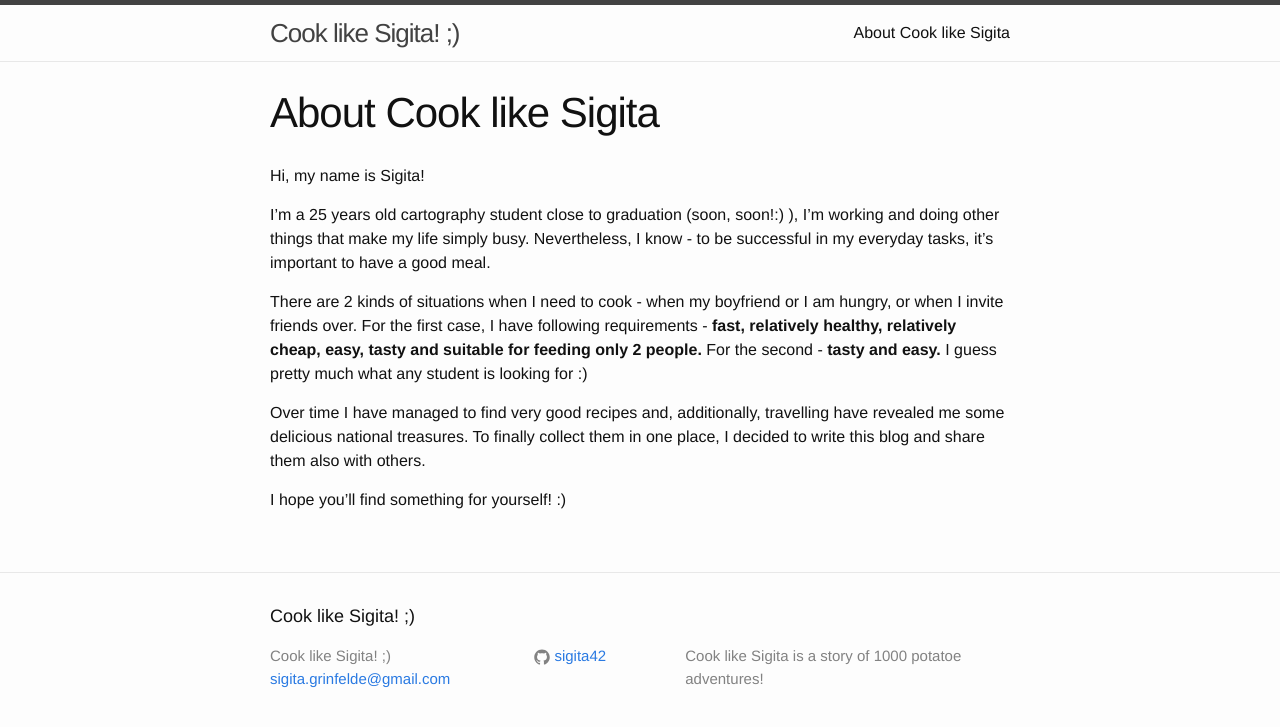
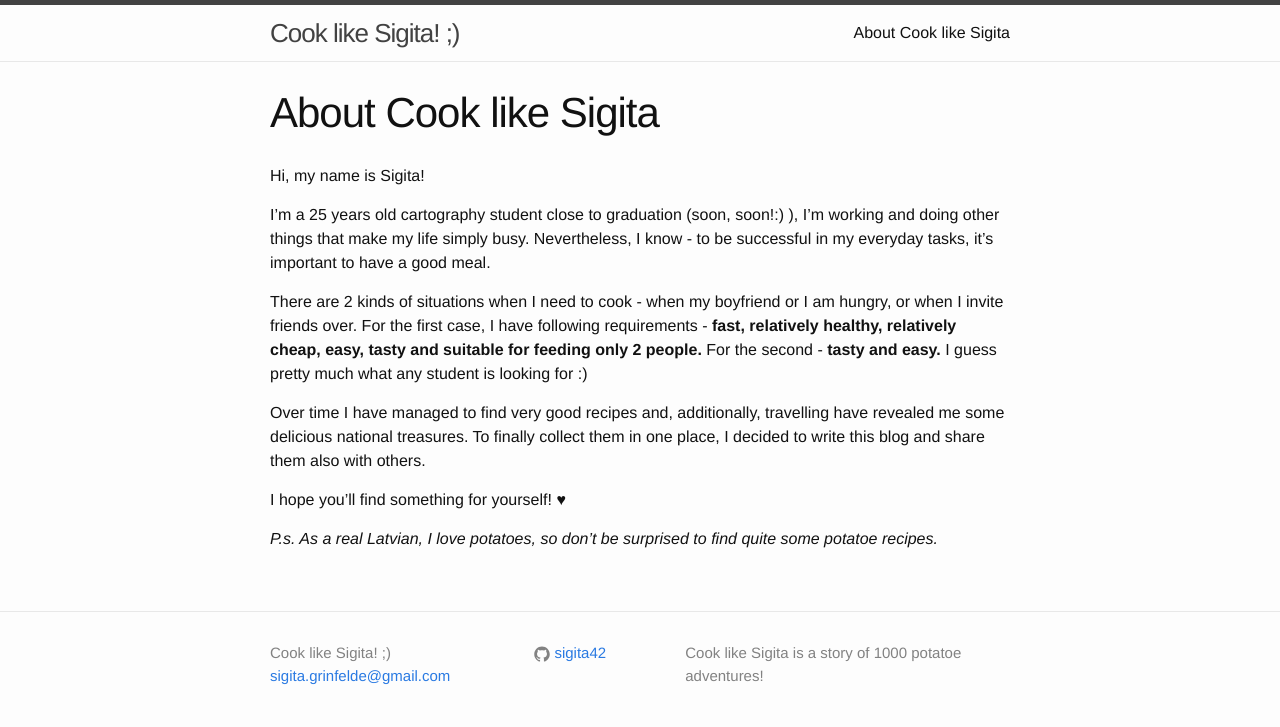
Before and after one commit to sigita42/sigita42.github.io, a Jekyll site: the page built from about.md, in a window 1280 px wide. Shown: the top 727 px of the page. Built offline with Jekyll 4.4.1, drawn with Linux system fonts in a browser that asks for light colours.

```diff
--- a/_includes/footer.html
+++ b/_includes/footer.html
@@ -2,7 +2,7 @@
 
   <div class="wrapper">
 
-    <h2 class="footer-heading">{{ site.title }}</h2>
+    <!--<h2 class="footer-heading">{{ site.title }}</h2>-->
 
     <div class="footer-col-wrapper">
       <div class="footer-col  footer-col-1">
--- a/about.md
+++ b/about.md
@@ -12,4 +12,7 @@ There are 2 kinds of situations when I need to cook - when my boyfriend or I am
 
 Over time I have managed to find very good recipes and, additionally, travelling have revealed me some delicious national treasures. To finally collect them in one place, I decided to write this blog and share them also with others.
 
-I hope you'll find something for yourself! :)
+I hope you'll find something for yourself! ♥
+
+
+*P.s. As a real Latvian, I love potatoes, so don't be surprised to find quite some potatoe recipes.*
```
Also changed, not shown: _posts/2015-01-25-casadias.markdown (+2 -6 lines).
